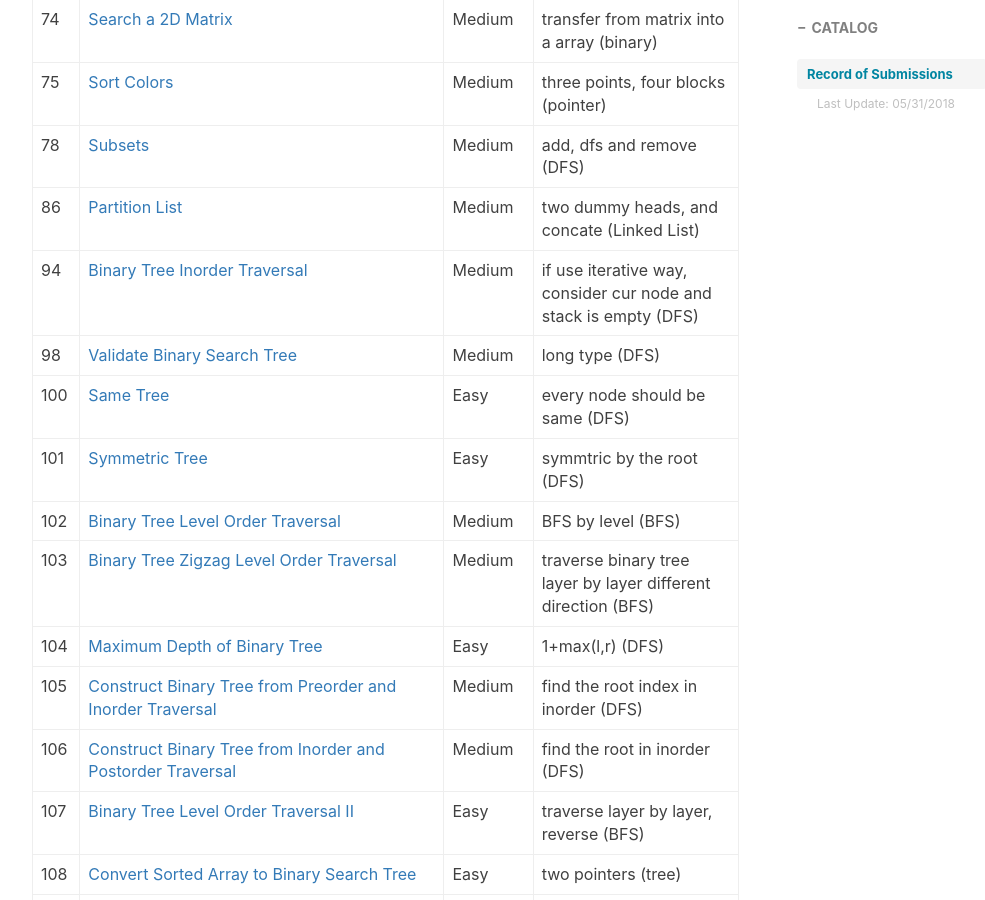
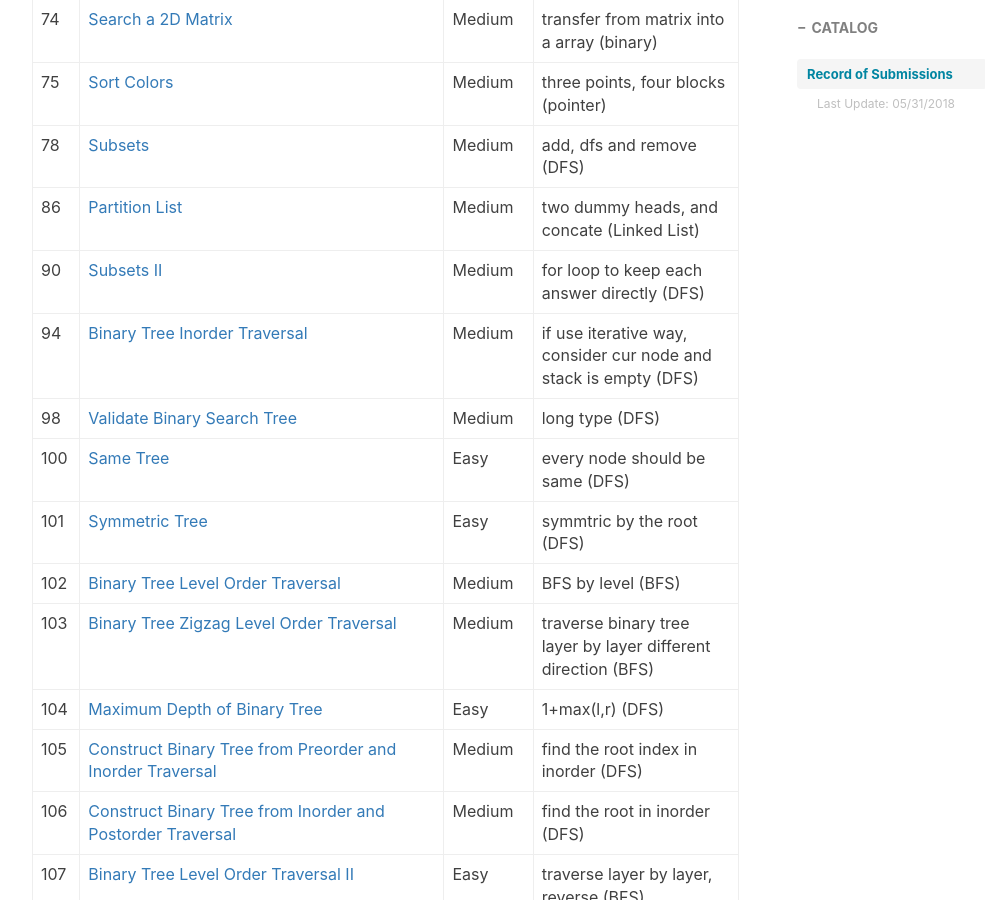
Before and after one commit to ly16/ly16.github.io, a Jekyll site: the page built from _posts/2018-05-18-leetcode-record-round1.md, in a window 1280 px wide and 900 px high, scrolled down 1396 px. Shown: the whole window, without its empty margins (233-1218 px from the left). Built offline with Jekyll 4.4.1, drawn with Linux system fonts in a browser that asks for light colours; nearby versions of some CDN libraries; comment, search, counter and statistics services are not loaded.

Commit message:
Update 2018-05-18-leetcode-record-round1.md

```diff
--- a/_posts/2018-05-18-leetcode-record-round1.md
+++ b/_posts/2018-05-18-leetcode-record-round1.md
@@ -32,6 +32,7 @@ tags:
 |75|[Sort Colors](https://github.com/ly16/LC-Practice/blob/master/Rainbow%20Sort.java)|Medium|three points, four blocks (pointer)|
 |78|[Subsets](https://github.com/ly16/LC-Practice/blob/master/All%20Subsets%20I.java)|Medium|add, dfs and remove (DFS)|
 |86|[Partition List](https://github.com/ly16/LC-Practice/blob/master/Partition%20Linked%20List.java)|Medium|two dummy heads, and concate (Linked List)|
+|90|[Subsets II](https://github.com/ly16/LC-Practice/blob/master/All%20Subsets%20II.java)|Medium|for loop to keep each answer directly (DFS)|
 |94|[Binary Tree Inorder Traversal](https://github.com/ly16/LC-Practice/blob/master/In-order%20Traversal%20Of%20Binary%20Tree.java)|Medium|if use iterative way, consider cur node and stack is empty (DFS)|
 |98|[Validate Binary Search Tree](https://github.com/ly16/LC-Practice/blob/master/Validate%20Binary%20Search%20Tree.java)|Medium|long type (DFS)|
 |100|[Same Tree](https://github.com/ly16/LC-Practice/blob/master/Symmetric%20Binary%20Tree.java)|Easy|every node should be same (DFS)|
```
